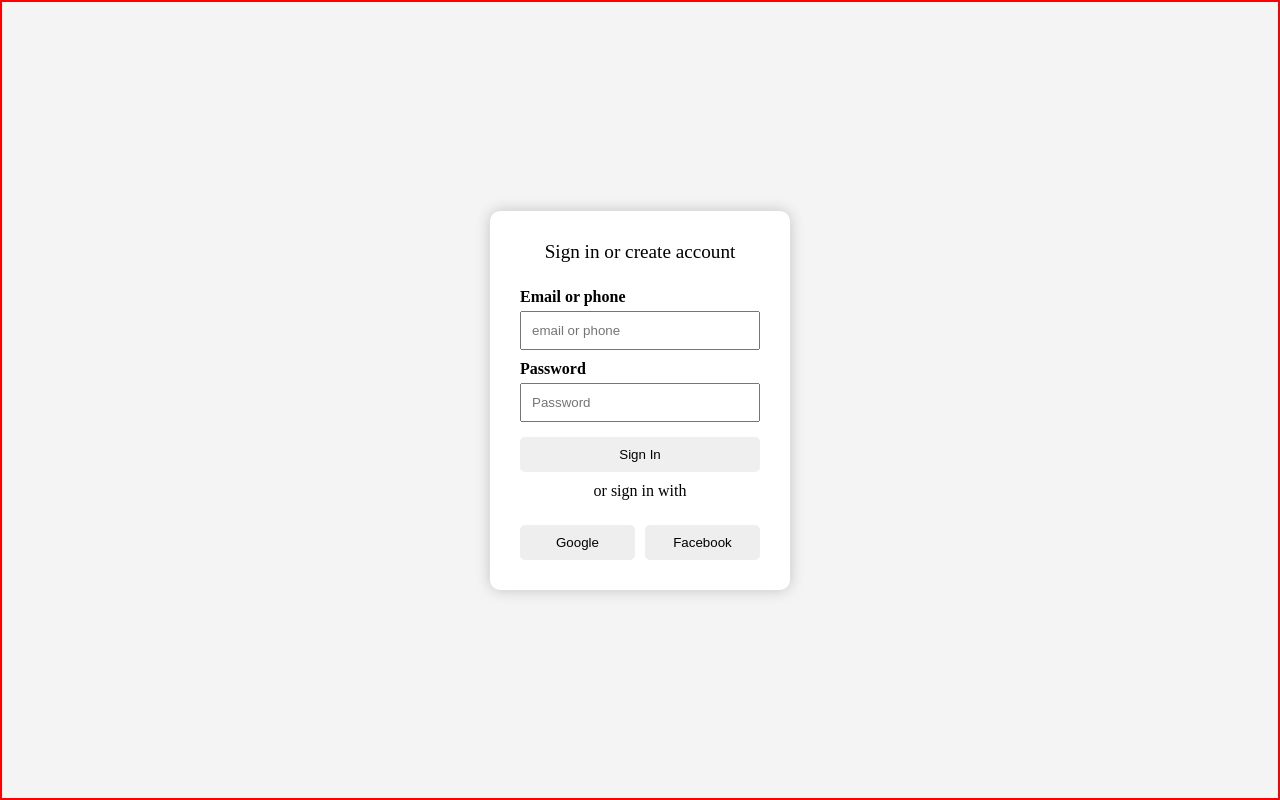
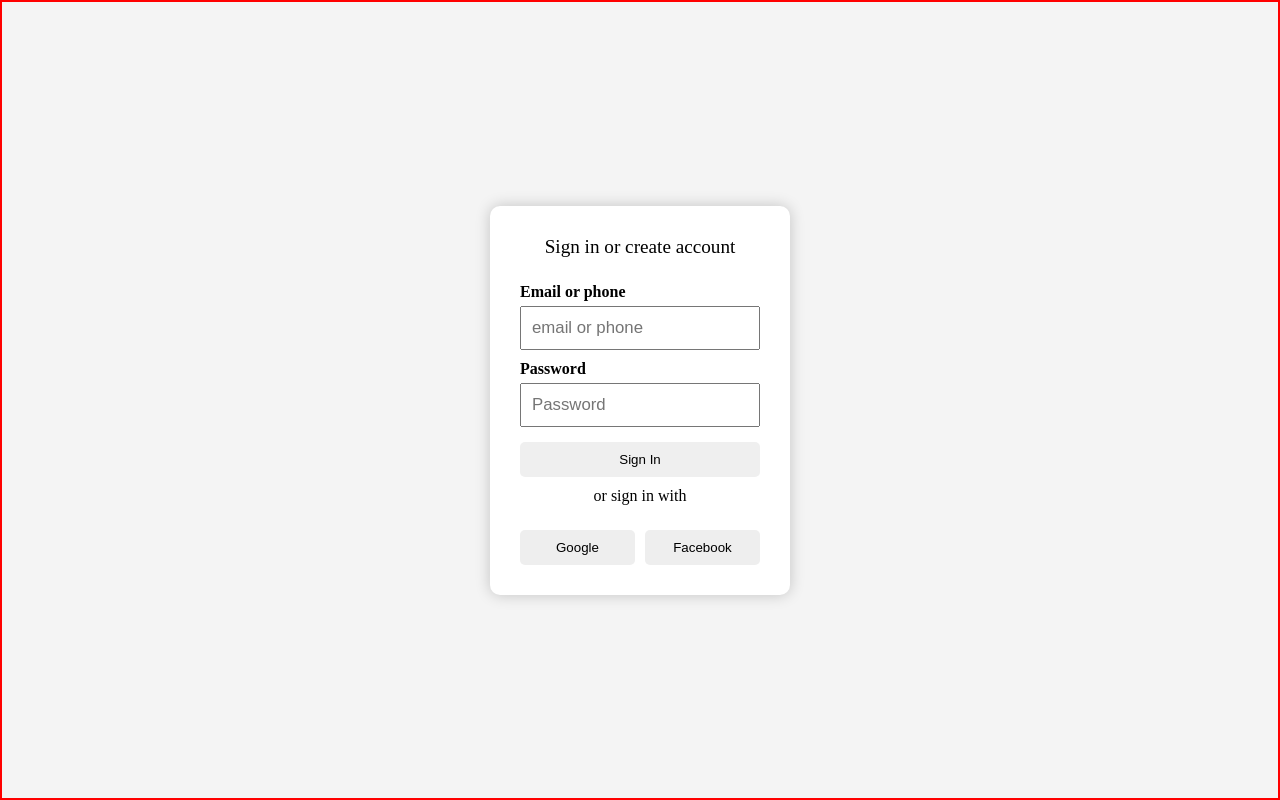
Before and after one commit to shiyada777/ecommerce_site, a plain HTML site: page signin.html in a window 1280 px wide. Drawn offline with Linux system fonts and the light colour scheme; files that its build step writes are made by us from their sources.

Commit message:
Increase a font of input to be 1.05rem

```diff
--- a/css/signIn.css
+++ b/css/signIn.css
@@ -61,3 +61,7 @@ button{
 .optionalSignin{
     margin-top:10px;
 }
+
+input{
+    font-size: 1.05rem;
+}
```
